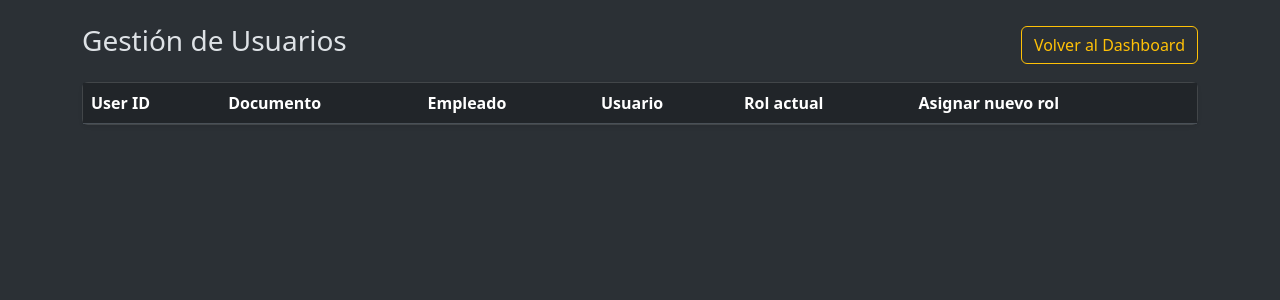
After one commit to DanielCas22/ZIGMA, a PHP site: page /app/views/usuarios/index.php in a window 1280 px wide. The commit adds this page. Shown: the top 300 px of the page. Run offline with PHP 8.4, Linux system fonts and the light colour scheme; lists and menus that the app fills with data are empty.

Commit message:
nomina y gestion de usuarios funcionales

```diff
--- /dev/null
+++ b/app/views/usuarios/index.php
@@ -0,0 +1,67 @@
+<!DOCTYPE html>
+<html lang="es" data-bs-theme="dark">
+<head>
+  <meta charset="UTF-8" />
+  <title>Gestión de Usuarios - ZIGMA</title>
+  <link href="https://cdn.jsdelivr.net/npm/bootstrap@5.3.2/dist/css/bootstrap.min.css" rel="stylesheet" />
+
+</head>
+<body class="bg-body-tertiary">
+  <?php if (session_status() === PHP_SESSION_NONE) { session_start(); } ?>
+  <div class="container py-4">
+    <div class="d-flex justify-content-between align-items-center mb-3">
+      <h3>Gestión de Usuarios</h3>
+      <a href="/ZIGMA/public_nuevo/index.php?url=dashboard" class="btn btn-outline-warning" onclick="return confirm('¿Volver al dashboard?');">Volver al Dashboard</a>
+    </div>
+
+    <?php if (!empty($_SESSION['flash']['success'])): ?>
+      <div class="alert alert-success"><?php echo htmlspecialchars($_SESSION['flash']['success']); unset($_SESSION['flash']['success']); ?></div>
+    <?php endif; ?>
+    <?php if (!empty($_SESSION['flash']['error'])): ?>
+      <div class="alert alert-danger"><?php echo htmlspecialchars($_SESSION['flash']['error']); unset($_SESSION['flash']['error']); ?></div>
+    <?php endif; ?>
+
+    <div class="card shadow-sm">
+      <div class="table-responsive">
+        <table class="table table-striped table-hover align-middle mb-0">
+          <thead>
+            <tr>
+              <th>User ID</th>
+              <th>Documento</th>
+              <th>Empleado</th>
+              <th>Usuario</th>
+              <th>Rol actual</th>
+              <th>Asignar nuevo rol</th>
+            </tr>
+          </thead>
+          <tbody>
+            <?php foreach (($data['usuarios'] ?? []) as $u): ?>
+              <tr>
+                <td><?php echo (int)($u['user_id'] ?? 0); ?></td>
+                <td><?php echo htmlspecialchars(($u['tipo_doc'] ?? '').' '.($u['num_doc'] ?? '')); ?></td>
+                <td><?php echo htmlspecialchars(($u['nombre'] ?? '').' '.($u['apellido'] ?? '')); ?></td>
+                <td><?php echo htmlspecialchars($u['usuario'] ?? ''); ?></td>
+                <td><span class="badge text-bg-info"><?php echo htmlspecialchars($u['rol_nombre'] ?? 'sin rol'); ?></span></td>
+                <td>
+                  <form action="/ZIGMA/public_nuevo/index.php?url=usuario/asignar_rol" method="POST" class="d-flex gap-2">
+                    <input type="hidden" name="user_id" value="<?php echo (int)($u['user_id'] ?? 0); ?>" />
+                    <select name="rol_id" class="form-select form-select-sm" required>
+                      <option value="" disabled selected>Seleccione rol</option>
+                      <?php foreach (($data['roles'] ?? []) as $r): ?>
+                        <option value="<?php echo (int)$r['id_rol']; ?>" <?php echo (isset($u['rol_id']) && (int)$u['rol_id'] === (int)$r['id_rol']) ? 'selected' : ''; ?>>
+                          <?php echo htmlspecialchars($r['nombre']); ?>
+                        </option>
+                      <?php endforeach; ?>
+                    </select>
+                    <button type="submit" class="btn btn-sm btn-primary">Guardar</button>
+                  </form>
+                </td>
+              </tr>
+            <?php endforeach; ?>
+          </tbody>
+        </table>
+      </div>
+    </div>
+  </div>
+</body>
+</html>
```
Also changed, not shown: app/controllers/UsuarioController_nuevo.php (added, +39 -0 lines), app/models/UserAdminModel.php (added, +43 -0 lines), app/views/dashboard/index_nuevo.php (+4 -3 lines), 2 other files.
